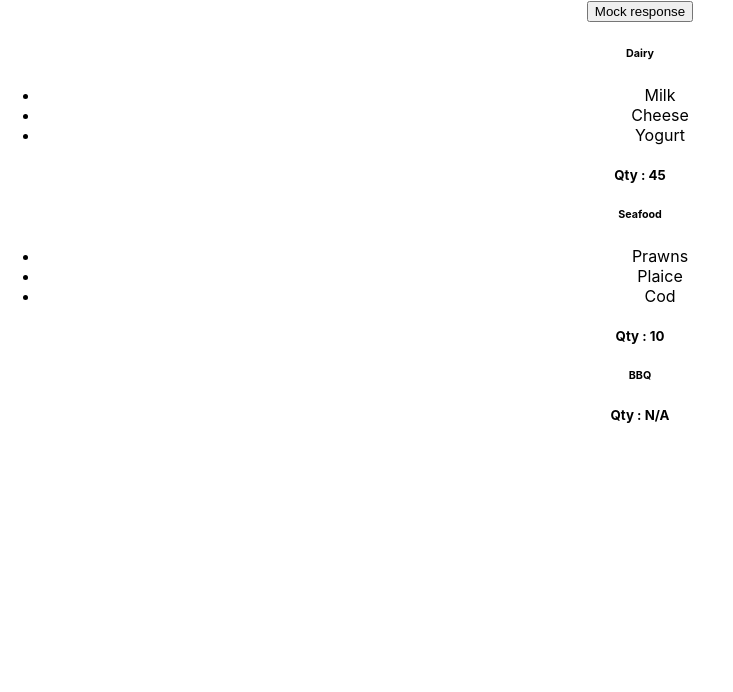
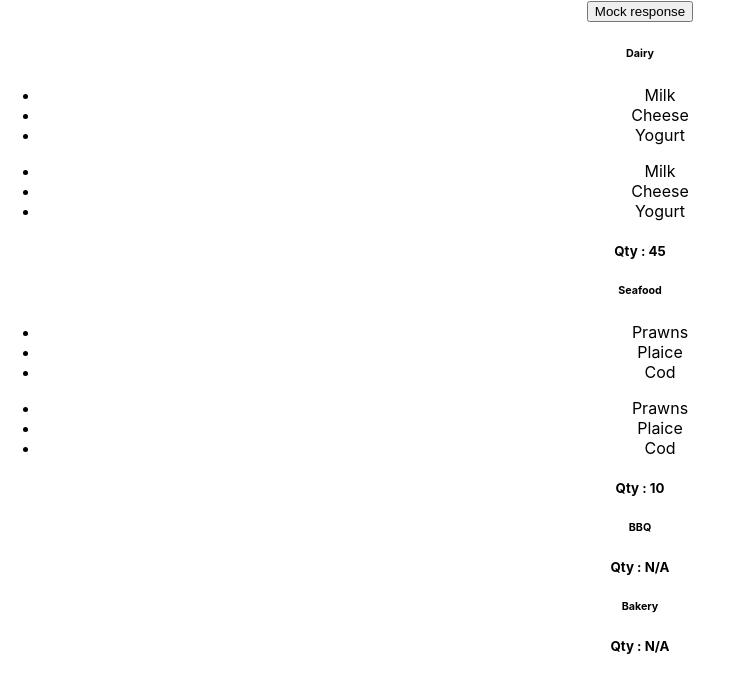
Before and after one commit to Koulinn/basics_react, a React (Create React App) app: page / in a window 1280 px wide. Both pictures are taken after a click on the button "Mock response". Shown: the top 692 px of the page, without its empty margins (0-733 px from the left). Built offline with nearby package versions, Linux system fonts and the light colour scheme.

Commit message:
Conditionals React

```diff
--- a/src/Examples/NestedArray.jsx
+++ b/src/Examples/NestedArray.jsx
@@ -37,7 +37,8 @@ const mockData = [
         ],
         qty: 10,
     },
-    { category: 'BBQ' },
+    { category: 'BBQ', qty: 'undefined' },
+    { category: 'Bakery' },
 ]
 
 function NestedArray() {
@@ -65,7 +66,26 @@ function NestedArray() {
                                 ))}
                             </ul>
                         )}
-                        <h5>Qty : {data.qty ? data.qty : 'N/A'}</h5>
+                        {data.items && (
+                            <ul>
+                                {data.items.map((i) => (
+                                    <li key={i.name}>{i.name}</li>
+                                ))}
+                            </ul>
+                        )}
+
+                        {/* Example 1 if N/A is necessary */}
+                        <h5>
+                            Qty :{' '}
+                            {data.qty && data.qty !== 'undefined'
+                                ? data.qty
+                                : 'N/A'}
+                        </h5>
+
+                        {/* Example 2 if N/A is not necessary */}
+                        {/* {data.qty && data.qty !== 'undefined' && (
+                            <h5>Qty : {data.qty}</h5>
+                        )} */}
                     </div>
                 ))}
             </div>
```
